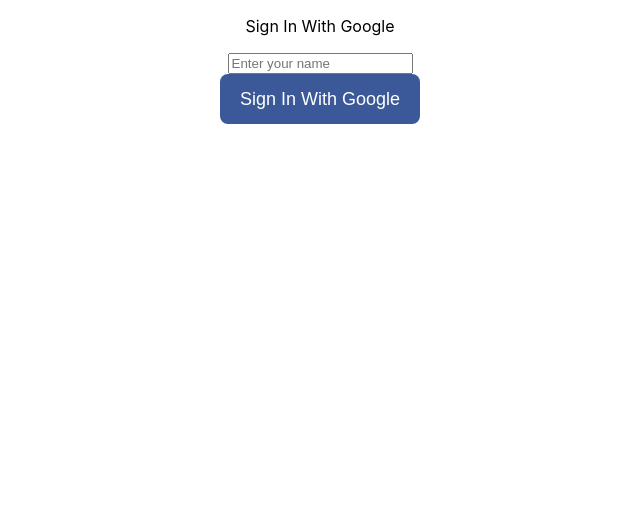
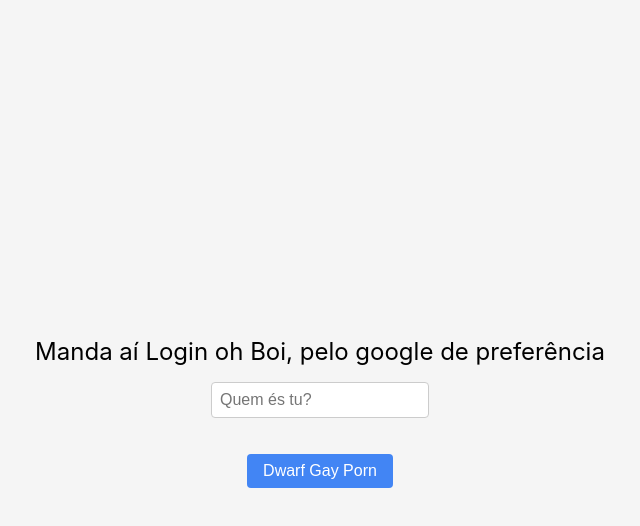
Before and after one commit to Tomas23052/ChatRoom, a React (Create React App) app: page / in a window 1280 px wide. Shown: the top 526 px of the page, without its empty margins (320-960 px from the left). Built offline with nearby package versions, Linux system fonts and the light colour scheme; no server answers.

Commit message:
login fixe

```diff
--- a/src/components/Auth.js
+++ b/src/components/Auth.js
@@ -27,15 +27,15 @@
   };
   return (
     <div className="auth">
-      <p>Sign In With Google</p>
+      <p>Manda aí Login oh Boi, pelo google de preferência</p>
       <input
         type="text"
-        placeholder="Enter your name"
+        placeholder="Quem és tu?"
         value={displayName}
         onChange={(e) => setDisplayName(e.target.value)}
       />
       <br/>
-      <button onClick={signInWithGoogle}>Sign In With Google</button>
+      <button onClick={signInWithGoogle}>Dwarf Gay Porn</button>
     </div>
   );
 };
--- a/src/styles/Auth.css
+++ b/src/styles/Auth.css
@@ -1,19 +1,39 @@
+/* Auth.css */
+
 .auth {
-    text-align: center;
-}
+    display: flex;
+    flex-direction: column;
+    align-items: center;
+    justify-content: center;
+    height: 100vh;
+    background-color: #f5f5f5;
+  }
 
-.auth button {
+  p {
+    font-size: 1.5rem;
+    margin-bottom: 1rem;
+  }
+
+  input {
+    padding: 0.5rem;
+    margin-bottom: 1rem;
+    font-size: 1rem;
+    border: 1px solid #ccc;
+    border-radius: 4px;
     width: 200px;
-    height: 50px;
+  }
+
+  button {
+    padding: 0.5rem 1rem;
+    font-size: 1rem;
+    background-color: #4285f4;
+    color: #fff;
     border: none;
-    background-color: #3b5998;
-    color: white;
-    border-radius: 8px;
-    font-size: 18px;
+    border-radius: 4px;
     cursor: pointer;
-}
+    transition: background-color 0.3s ease;
+  }
 
-.auth button:hover {
-    background-color: #233969;
-    opacity: 0.8;
-}
+  button:hover {
+    background-color: #3c78d8;
+  }
```
